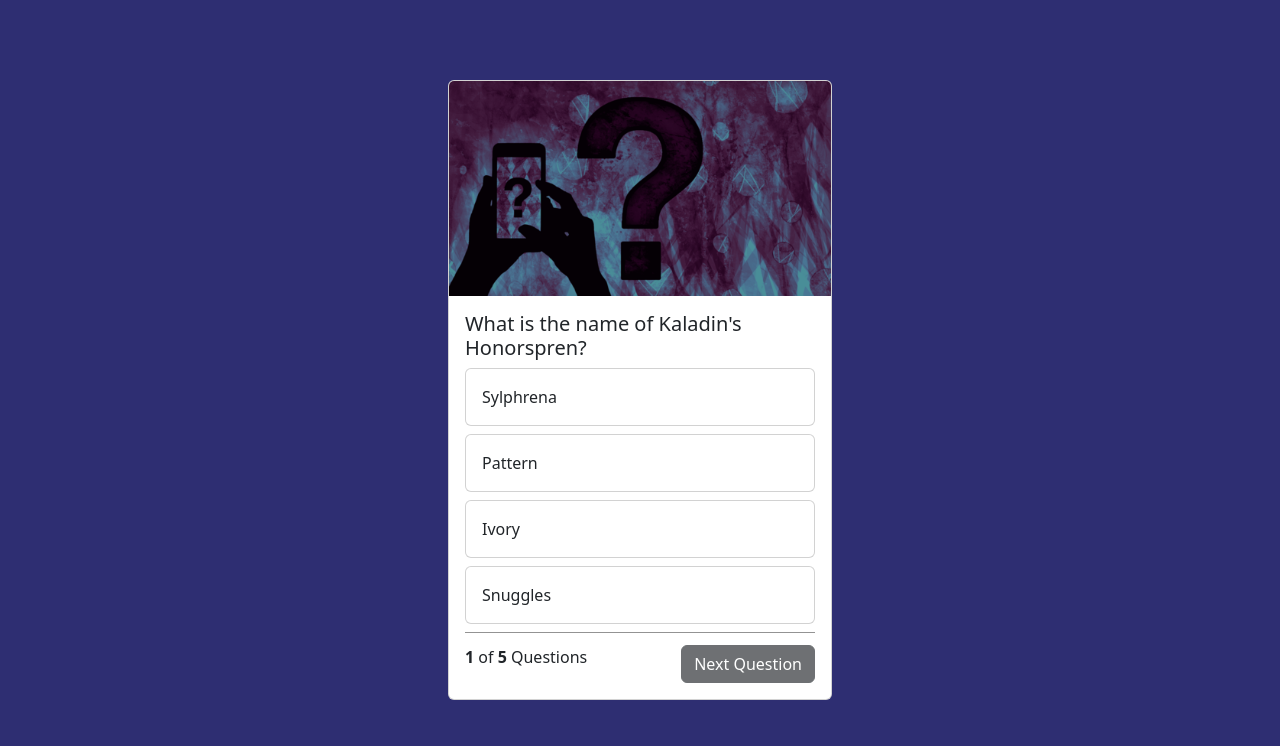
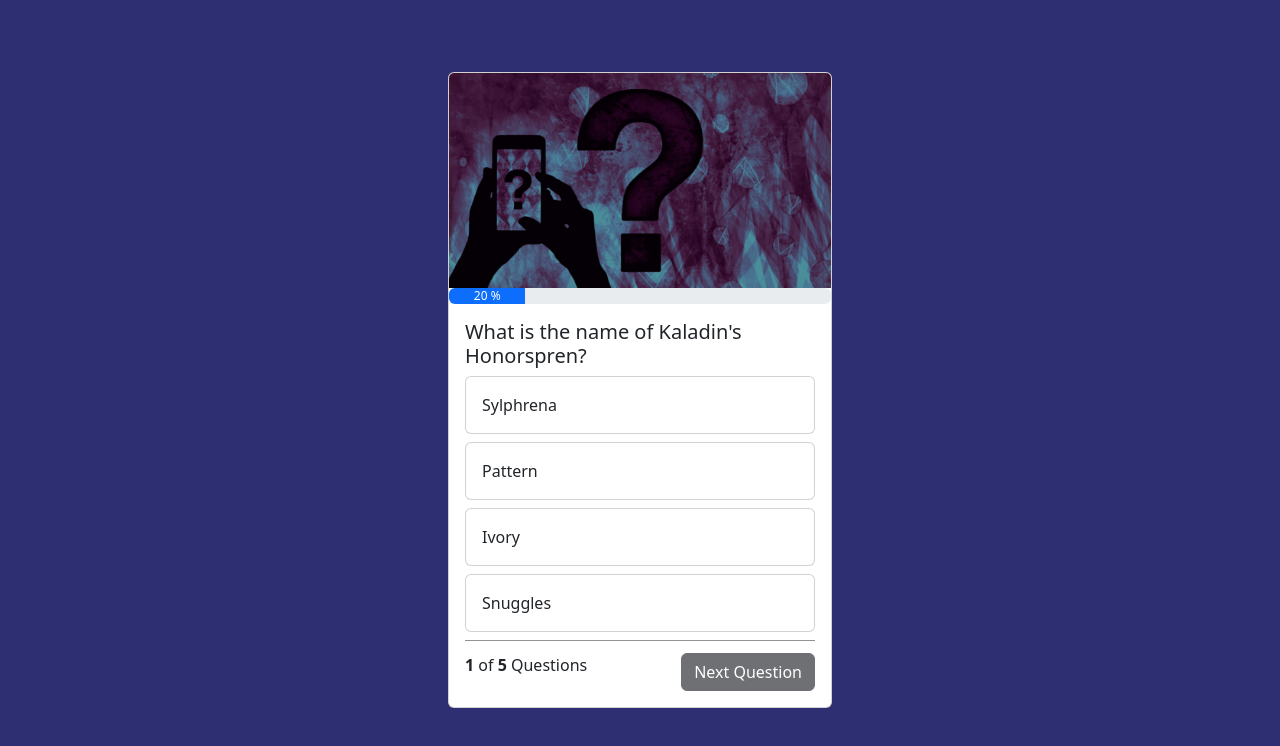
Before and after one commit to AnneManthey/QuizApp, a website: page index.html in a window 1280 px wide. Shown: the part 60-806 px from the top of the page. Drawn offline with nearby package versions, Linux system fonts and the light colour scheme.

Commit message:
add progress bar

```diff
--- a/index.html
+++ b/index.html
@@ -25,6 +25,10 @@
     <div class="container">
         <div class="card quiz-card">
             <img src="./assets/img/quiz.png" class="card-img-top" id="header-image" alt="...">
+
+            <div class="progress">
+                <div class="progress-bar" id="progress-bar" role="progressbar" style="width: 0%;">25%</div>
+            </div>
 
             <div id="endScreen" class="card-body" style="display: none;">
                 <div class="text-center final-headline">
--- a/script.js
+++ b/script.js
@@ -56,17 +56,22 @@ function init() {
 function showQuestion() {
     let question = questions[currentQuestion];
 
-    if (currentQuestion >= questions.length) {
+    if (currentQuestion >= questions.length) {            // zeigt Endscreen an, wenn Fragen zuende sind
         document.getElementById('endScreen').style = '';
         document.getElementById('questionBody').style = 'display:none';
-
         document.getElementById("all-questions-endscreen").innerHTML = questions.length;
         document.getElementById("right-questions-endscreen").innerHTML = rightQuestions;
-
         document.getElementById("header-image").src = `./assets/img/victory.png`;
 
     }
-    else {
+    else {                                                          // Zeigt Frage & Antworten an
+
+        let percent = (currentQuestion +1) / questions.length;
+
+        percent = Math.round(percent * 100);                                        // Ergebnis in % und gerundet
+        document.getElementById("progress-bar").innerHTML = `${percent} %`;         // Zahl im Fortschrittbalken
+        document.getElementById("progress-bar").style = `width: ${percent}%`;       // Width im Style des Balken verändern
+
         document.getElementById('question-number').innerHTML = currentQuestion + 1;
         document.getElementById("questiontext").innerHTML = question["question"];
         document.getElementById("answer_1").innerHTML = question["answer_1"];
```
